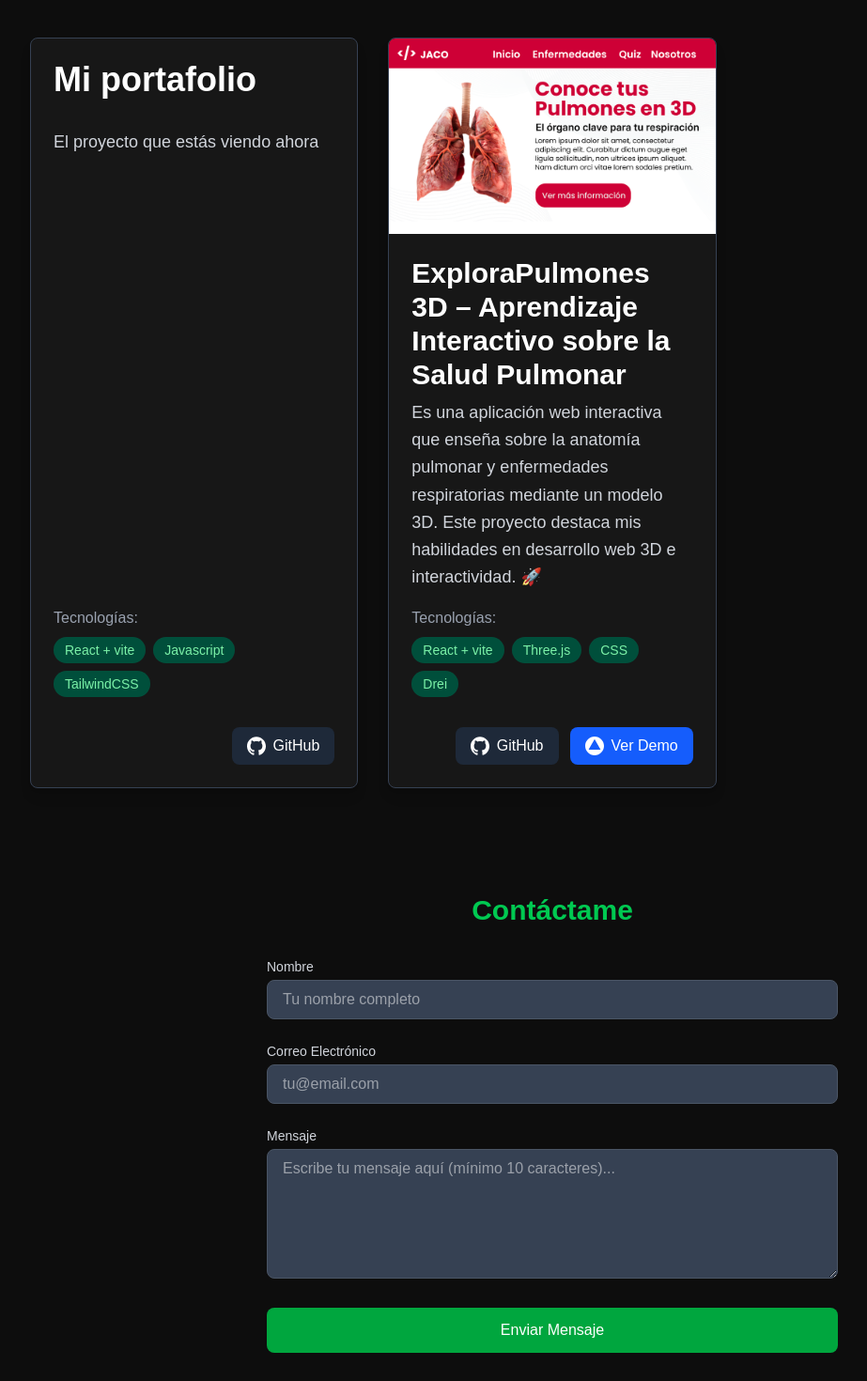
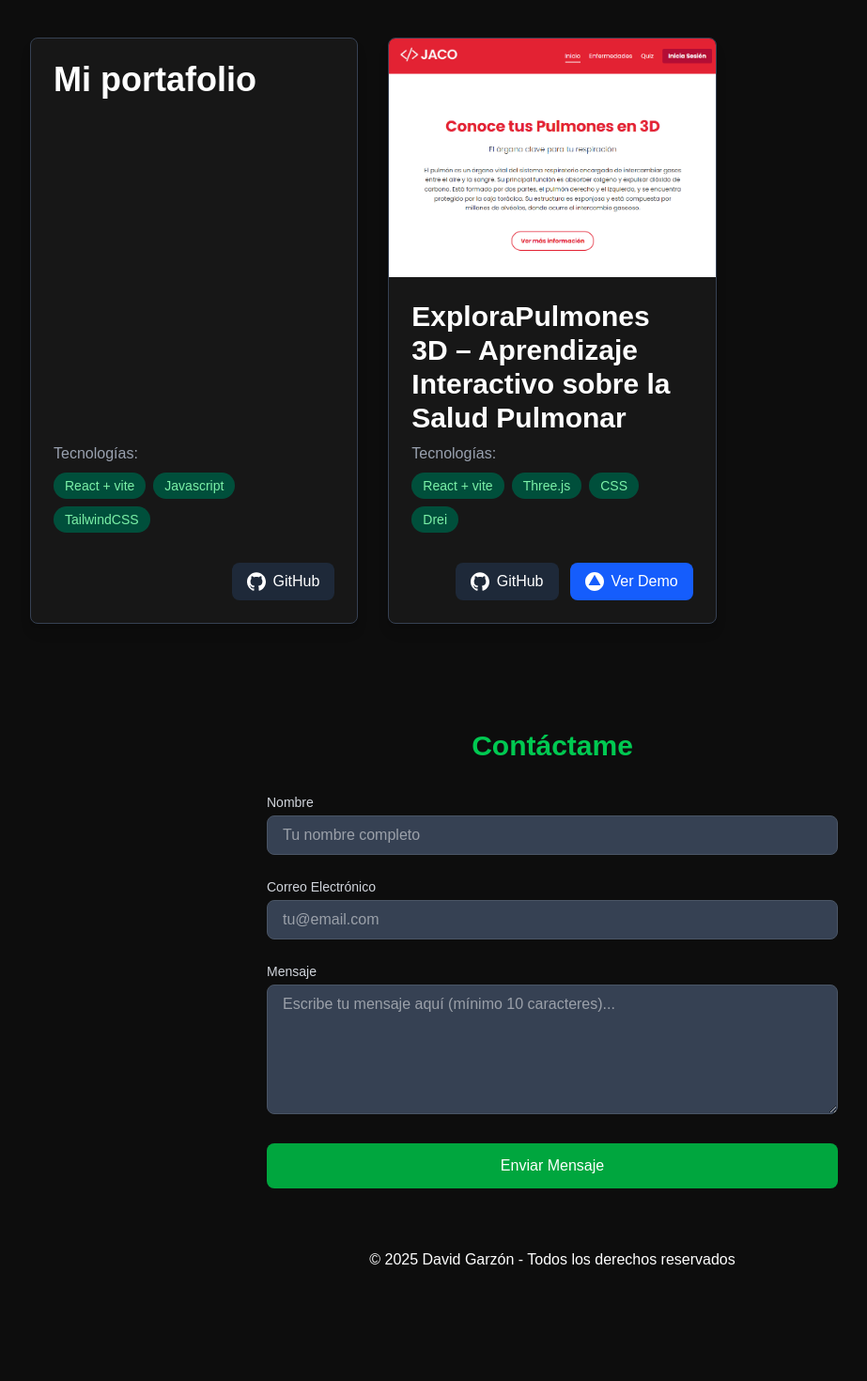
Before and after one commit to DavidGarzonDev/portafolio, a React (Vite) app: page /contact in a window 1280 px wide. Shown: the part 920-2390 px from the top of the page at 94% size, without its empty margins (52-975 px from the left). After the commit the page ends 2289 px from the top, so only its background shows below. Built offline with nearby package versions, Linux system fonts and the light colour scheme; no server answers.

Commit message:
agregando la imagen del pulmones

```diff
--- a/src/App.jsx
+++ b/src/App.jsx
@@ -11,6 +11,7 @@ const App = () => {
   return (
     <>
       <Header />
+
       <section id="about">
         <About />
       </section>
--- a/src/components/Projectcard.jsx
+++ b/src/components/Projectcard.jsx
@@ -2,7 +2,6 @@ import React from "react";
 
 const ProjectCard = ({
     title,
-    description,
     image,
     githubLink,
     vercelLink,
@@ -31,9 +30,6 @@ const ProjectCard = ({
                 {image && <h2 className="text-3xl font-bold mb-2">{title}</h2>}
 
 
-                <p className="text-gray-300 mb-4 text-lg leading-relaxed"> {/* Texto más grande y espaciado */}
-                    {description}
-                </p>
 
                 {/* Tecnologías */}
                 {technologies.length > 0 && (
--- a/src/pages/About.jsx
+++ b/src/pages/About.jsx
@@ -62,6 +62,7 @@ const About = () => {
                             />
                         </a>
                     </div>
+
                 </div>
             </div>
         </div>
--- a/src/pages/Footer.jsx
+++ b/src/pages/Footer.jsx
@@ -3,7 +3,7 @@ import React from "react";
 const Footer = () => {
     return (
         <footer className="bg-black-900 text-white p-4 text-center w-full  ">
-            © 2025 Juan David Garzón - Todos los derechos reservados
+            © 2025 David Garzón - Todos los derechos reservados
         </footer>
     );
 };
--- a/src/pages/Projects.jsx
+++ b/src/pages/Projects.jsx
@@ -22,7 +22,6 @@ const Projects = () => {
                 <ProjectCard
                     image={Pulmones}
                     title="ExploraPulmones 3D – Aprendizaje Interactivo sobre la Salud Pulmonar"
-                    description="Es una aplicación web interactiva que enseña sobre la anatomía pulmonar y enfermedades respiratorias mediante un modelo 3D. Este proyecto destaca mis habilidades en desarrollo web 3D e interactividad. 🚀"
                     githubLink="https://github.com/DavidGarzonDev/proyecto-web-3d"
                     vercelLink="https://proyecto-web-3d.vercel.app"
                     technologies={["React + vite", "Three.js", "CSS" , "Drei"]}
```
Also changed, not shown: src/assets/pulmones.png.
